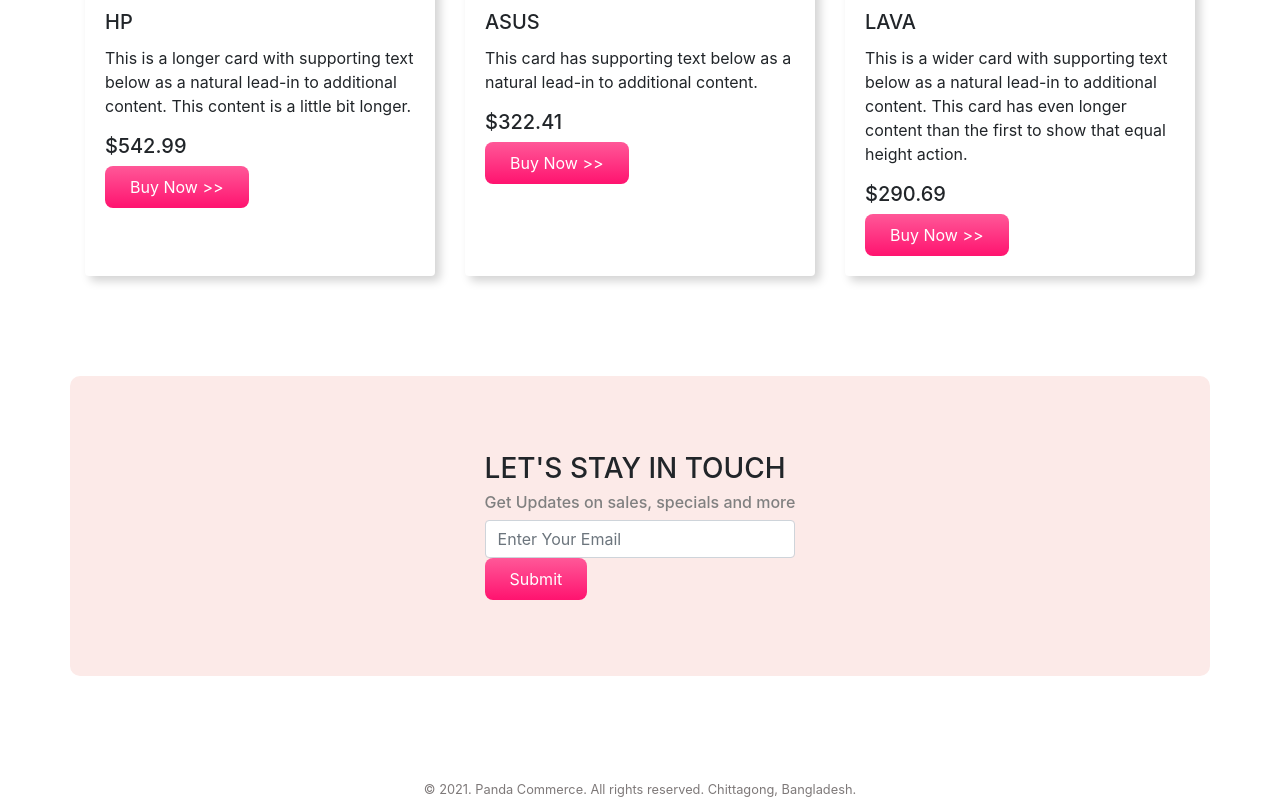
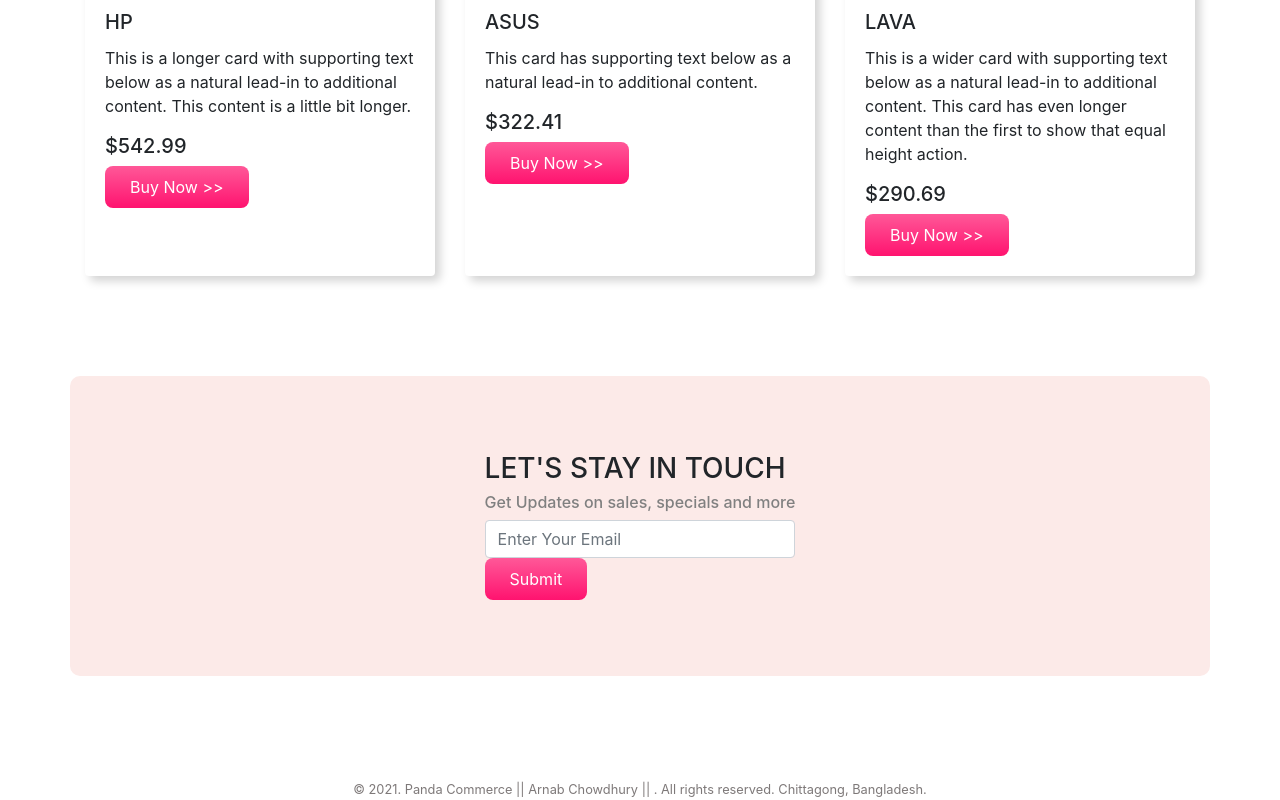
Before and after one commit to Arnabchy/panda-commerce, a plain HTML site: page index.html in a window 1280 px wide. Shown: the part 2638-3438 px from the top of the page. Drawn offline with nearby package versions, Linux system fonts and the light colour scheme.

Commit message:
Update index.html

```diff
--- a/index.html
+++ b/index.html
@@ -224,7 +224,7 @@
 </div>
 
 <footer>
-  <small>&copy 2021. Panda Commerce. All rights reserved. Chittagong, Bangladesh.</small>
+  <small>&copy 2021. Panda Commerce || Arnab Chowdhury || . All rights reserved. Chittagong, Bangladesh.</small>
 </footer>
 
 
```
